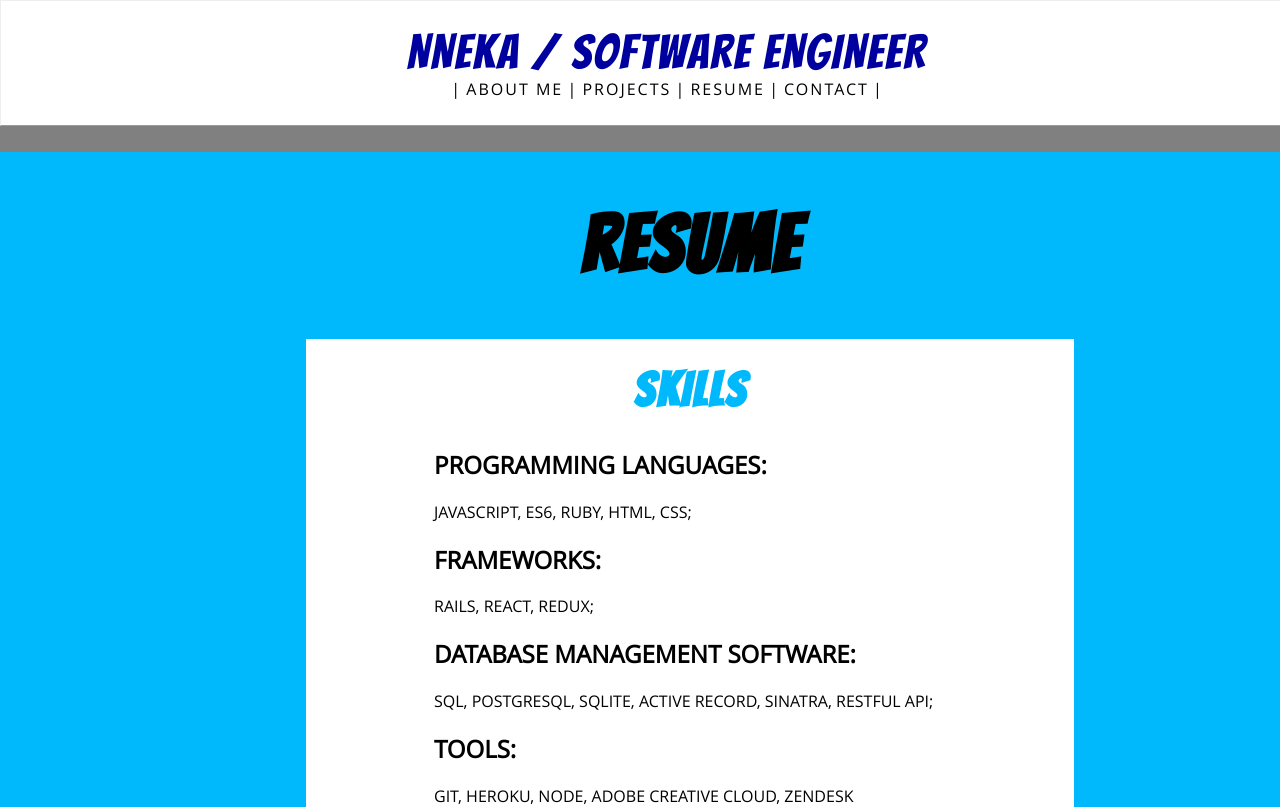
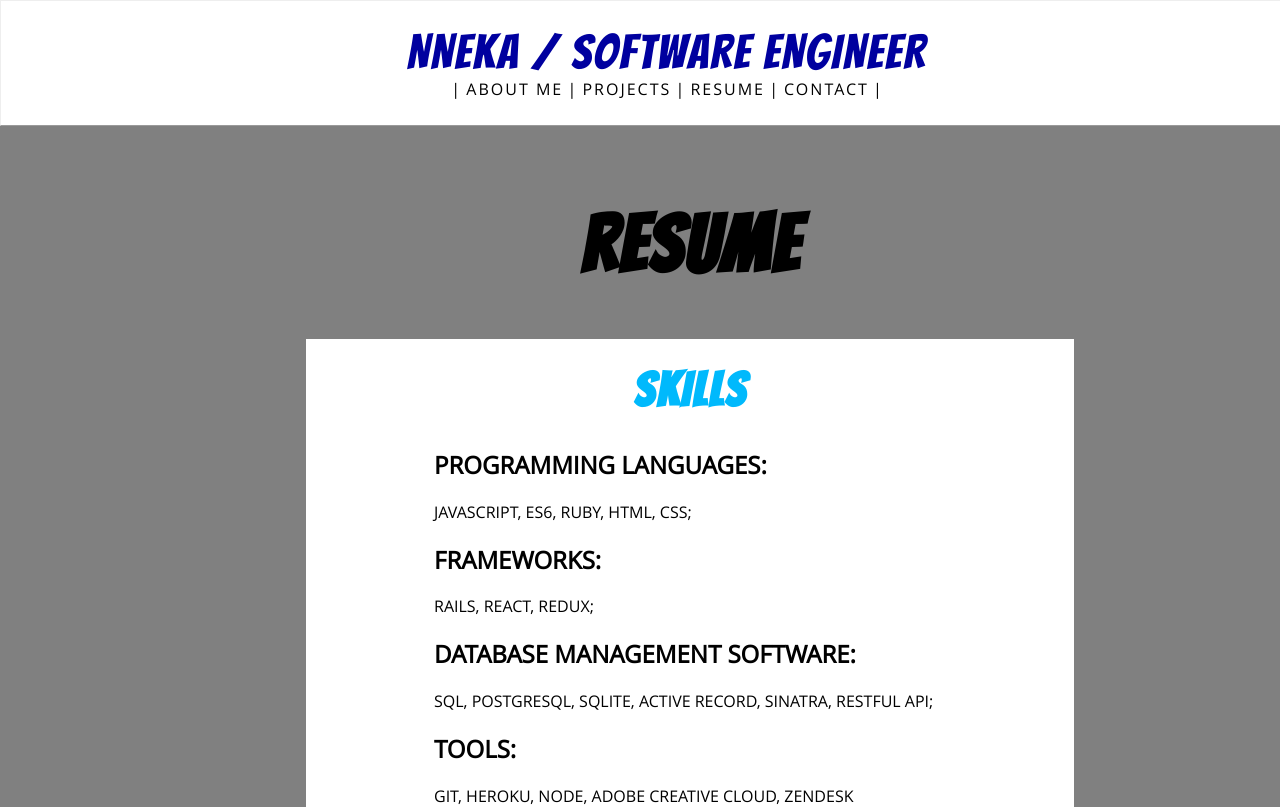
Before and after one commit to nnekauf/portfolio, a React (Create React App) app: page /resume in a window 1280 px wide. Shown: the top 807 px of the page. Built offline with nearby package versions, Linux system fonts and the light colour scheme.

Commit message:
removes background color

```diff
--- a/src/App.css
+++ b/src/App.css
@@ -250,7 +250,7 @@
 }
 
 .resume{
-  background-color: rgb(0, 185, 252);
+  /* background-color: rgb(0, 185, 252); */
   display: flexbox;
   width: 100%;
   height: 100%;
```
